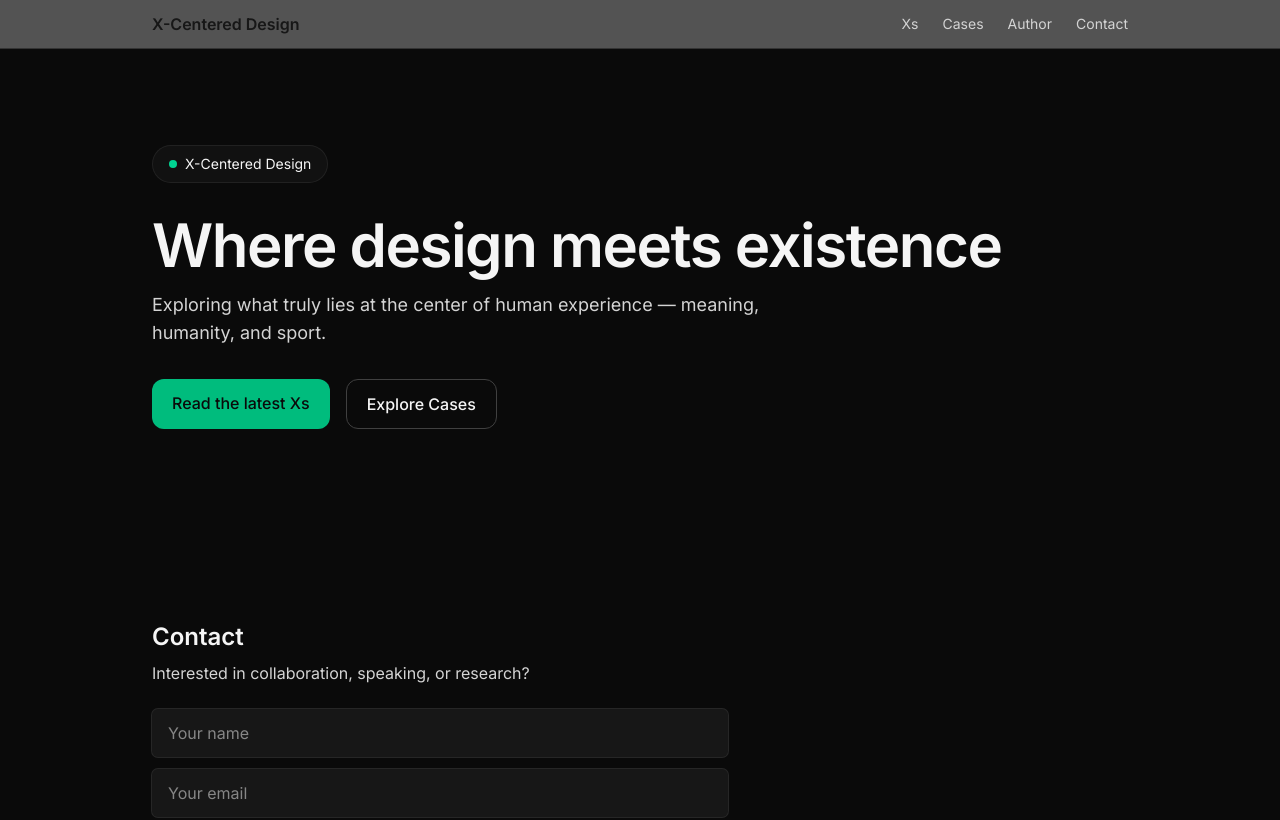
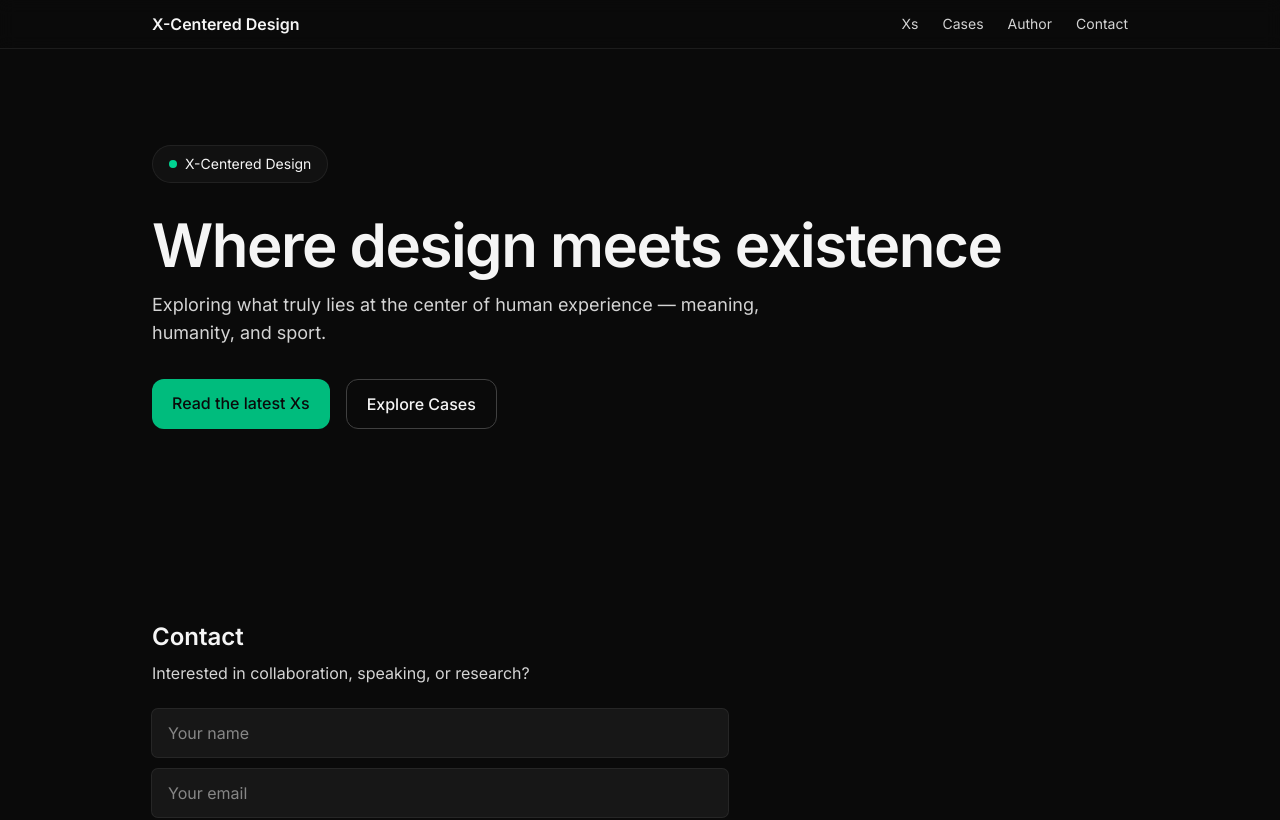
Before and after one commit to moilanenmime/xcentered, a Next.js app: page / in a window 1280 px wide. Shown: the top 820 px of the page. Built offline with nearby package versions, Linux system fonts and the light colour scheme.

Commit message:
Refactor body styles to use CSS variables for background, color, and font-family

```diff
--- a/app/globals.css
+++ b/app/globals.css
@@ -21,7 +21,5 @@
 }
 
 body {
-  background: var(--background);
-  color: var(--foreground);
-  font-family: Arial, Helvetica, sans-serif;
+  font-family: var(--font-sans, ui-sans-serif, system-ui, sans-serif);
 }
```
